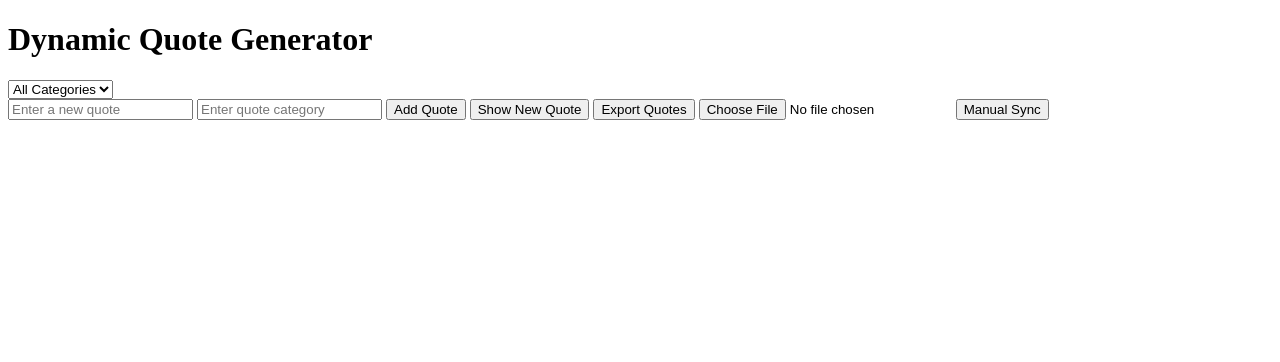
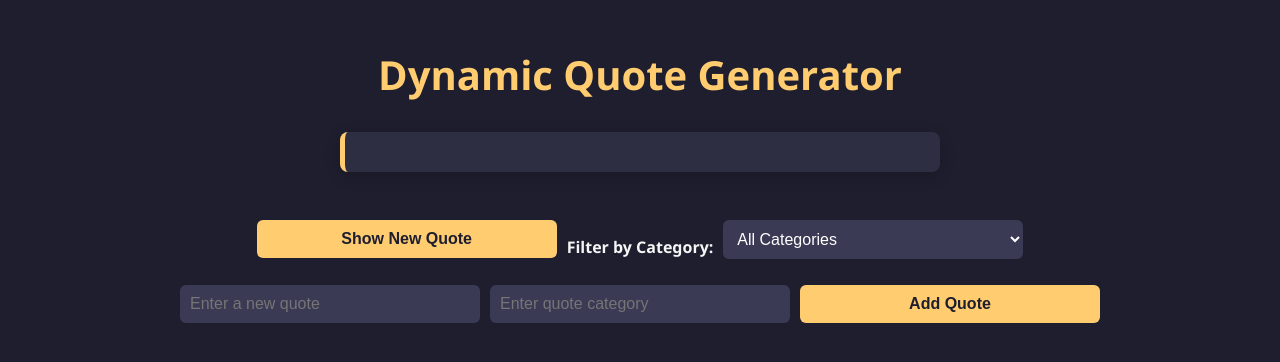
Before and after one commit to PleasureKemefa/alx_fe_javascript, a plain HTML site: page dom-manipulation/index.html in a window 1280 px wide. Drawn offline with Linux system fonts and the light colour scheme.

Commit message:
Update index.html

```diff
--- a/dom-manipulation/index.html
+++ b/dom-manipulation/index.html
@@ -1,17 +1,120 @@
-<!DOCTYPE html><html lang="en">
+
+<!DOCTYPE html>
+<html lang="en">
 <head>
-  <meta charset="UTF-8">
-  <meta name="viewport" content="width=device-width, initial-scale=1.0">
+  <meta charset="UTF-8" />
+  <meta name="viewport" content="width=device-width, initial-scale=1.0"/>
   <title>Dynamic Quote Generator</title>
+  <style>
+    * {
+      box-sizing: border-box;
+    }
+
+    body {
+      font-family: 'Segoe UI', Tahoma, Geneva, Verdana, sans-serif;
+      background-color: #1e1e2f;
+      color: #f5f5f5;
+      margin: 0;
+      padding: 20px;
+      display: flex;
+      flex-direction: column;
+      align-items: center;
+    }
+
+    h1 {
+      margin-bottom: 10px;
+      font-size: 2.5rem;
+      color: #ffcc70;
+    }
+
+    #quoteDisplay {
+      margin: 20px 0;
+      padding: 20px;
+      background-color: #2e2e42;
+      border-left: 5px solid #ffcc70;
+      width: 100%;
+      max-width: 600px;
+      box-shadow: 0 4px 15px rgba(0, 0, 0, 0.2);
+      border-radius: 8px;
+      transition: background 0.3s ease;
+    }
+
+    blockquote {
+      font-size: 1.3rem;
+      font-style: italic;
+      margin: 0 0 10px 0;
+      color: #fefefe;
+    }
+
+    .category {
+      color: #bbb;
+      font-size: 0.9rem;
+    }
+
+    label {
+      margin-top: 15px;
+      font-weight: bold;
+      display: block;
+    }
+
+    input, select, button {
+      margin: 8px 0;
+      padding: 10px;
+      font-size: 1rem;
+      border: none;
+      border-radius: 6px;
+      outline: none;
+      width: 100%;
+      max-width: 300px;
+    }
+
+    input, select {
+      background-color: #3a3a55;
+      color: #fff;
+    }
+
+    button {
+      background-color: #ffcc70;
+      color: #1e1e2f;
+      font-weight: bold;
+      cursor: pointer;
+      transition: background 0.2s ease;
+    }
+
+    button:hover {
+      background-color: #ffd88a;
+    }
+
+    #controls {
+      display: flex;
+      flex-direction: column;
+      align-items: center;
+      gap: 10px;
+      margin-top: 20px;
+    }
+
+    @media (min-width: 600px) {
+      #controls {
+        flex-direction: row;
+        flex-wrap: wrap;
+        justify-content: center;
+      }
+    }
+  </style>
 </head>
 <body>
-  <h1>Dynamic Quote Generator</h1>  <div id="notification" style="color: green; font-weight: bold;"></div>  <select id="categoryFilter">
-    <option value="all">All Categories</option>
-  </select>  <div id="quoteDisplay"></div>  <input id="newQuoteText" type="text" placeholder="Enter a new quote" />
-  <input id="newQuoteCategory" type="text" placeholder="Enter quote category" />
-  <button id="addQuoteBtn">Add Quote</button>
-  <button id="newQuote">Show New Quote</button>
-  <button id="exportQuotes">Export Quotes</button>
-  <input type="file" id="importFile" accept=".json" />
-  <button id="manualSync">Manual Sync</button>  <script src="script.js"></script></body>
+  <h1>Dynamic Quote Generator</h1>
+  <div id="quoteDisplay"></div>
+  <div id="controls">
+    <button id="newQuote">Show New Quote</button>
+    <label for="categorySelect">Filter by Category:</label>
+    <select id="categorySelect">
+      <option value="all">All Categories</option>
+    </select>
+    <input id="newQuoteText" type="text" placeholder="Enter a new quote" />
+    <input id="newQuoteCategory" type="text" placeholder="Enter quote category" />
+    <button id="addQuoteBtn" onclick="addQuote()">Add Quote</button>
+  </div>
+  <script src="script.js"></script>
+</body>
 </html>
```
